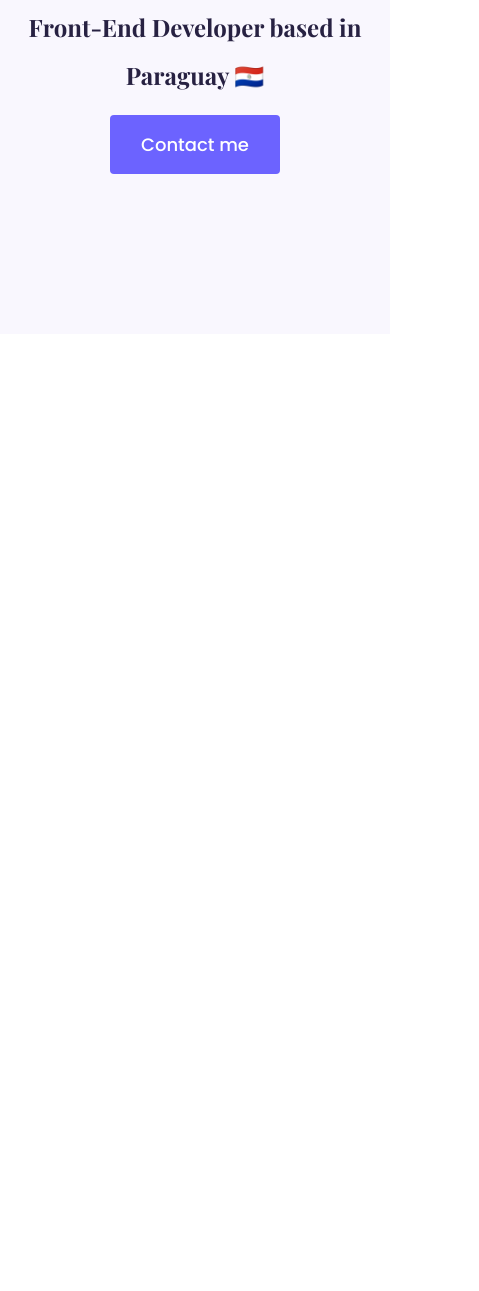
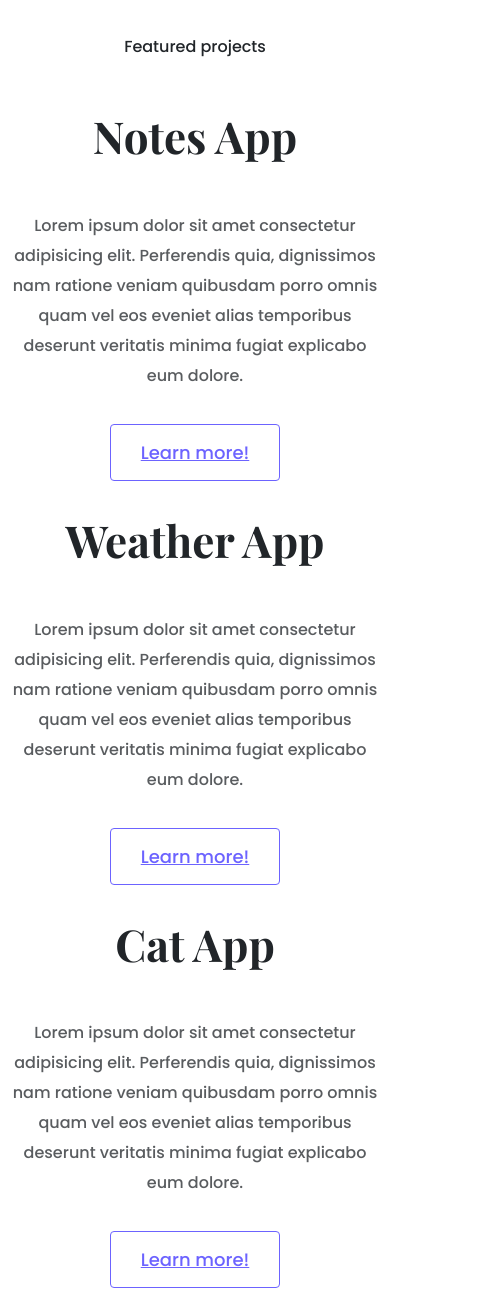
Before and after one commit to mrsun77/portfolio-project, a plain HTML site: page index.html in a window 390 px wide. Shown: the part 449-1740 px from the top of the page, 479 px wide, since content can reach past the window. Before the commit the page ends 844 px from the top, so only its background shows below. Drawn offline with nearby package versions, Linux system fonts and the light colour scheme; a web font is replaced by a local one.

Commit message:
Added content design

```diff
--- a/index.html
+++ b/index.html
@@ -25,5 +25,60 @@
       <h2 class="mb-3">Front-End Developer based in Paraguay 🇵🇾</h2>
       <div><a href="#" class="btn btn-branding">Contact me</a></div>
     </div>
+    <p class="text-center m-5">Featured projects</p>
+
+    <div class="container">
+      <div class="row mb-5">
+        <div class="col d-none d-lg-block">
+          <img src="/images/notes.png" alt="Notes App" class="img-fluid" />
+        </div>
+        <div class="col">
+          <div class="project-description">
+            <h2 class="mb-5">Notes App</h2>
+            <p class="mb-5 text-muted">
+              Lorem ipsum dolor sit amet consectetur adipisicing elit.
+              Perferendis quia, dignissimos nam ratione veniam quibusdam porro
+              omnis quam vel eos eveniet alias temporibus deserunt veritatis
+              minima fugiat explicabo eum dolore.
+            </p>
+            <a href="#" class="btn-branding-outline">Learn more!</a>
+          </div>
+        </div>
+      </div>
+      <div class="row mb-5">
+        <div class="col">
+          <div class="project-description">
+            <h2 class="mb-5">Weather App</h2>
+            <p class="mb-5 text-muted">
+              Lorem ipsum dolor sit amet consectetur adipisicing elit.
+              Perferendis quia, dignissimos nam ratione veniam quibusdam porro
+              omnis quam vel eos eveniet alias temporibus deserunt veritatis
+              minima fugiat explicabo eum dolore.
+            </p>
+            <a href="#" class="btn-branding-outline">Learn more!</a>
+          </div>
+        </div>
+        <div class="col d-none d-lg-block">
+          <img src="/images/weather.png" alt="Weather App" class="img-fluid" />
+        </div>
+      </div>
+      <div class="row mb-5">
+        <div class="col d-none d-lg-block">
+          <img src="/images/cat.png" alt="Catt App" class="img-fluid" />
+        </div>
+        <div class="col">
+          <div class="project-description">
+            <h2 class="mb-5">Cat App</h2>
+            <p class="mb-5 text-muted">
+              Lorem ipsum dolor sit amet consectetur adipisicing elit.
+              Perferendis quia, dignissimos nam ratione veniam quibusdam porro
+              omnis quam vel eos eveniet alias temporibus deserunt veritatis
+              minima fugiat explicabo eum dolore.
+            </p>
+            <a href="#" class="btn-branding-outline">Learn more!</a>
+          </div>
+        </div>
+      </div>
+    </div>
   </body>
 </html>
--- a/styles/styles.css
+++ b/styles/styles.css
@@ -21,10 +21,16 @@ h6 {
 
 h1 {
   font-size: 96px;
+  line-height: 1.5;
+}
+h2 {
+  font-size: 64px;
 }
 
 p {
   font-weight: normal;
+  font-size: 16px;
+  line-height: 30px;
 }
 
 .hero {
@@ -42,7 +48,7 @@ p {
 .hero h2 {
   font-family: var(--heading-font-family);
   font-weight: normal;
-  line-height: 2;
+  line-height: 1.5;
   font-size: 24px;
   color: #272142;
 }
@@ -55,3 +61,34 @@ p {
   line-height: 27px;
   padding: 15px 30px;
 }
+
+.btn-branding-outline {
+  border-radius: 4px;
+  border: 1px solid var(--branding-color);
+  color: var(--branding-color);
+  font-size: 18px;
+  line-height: 27px;
+  padding: 15px 30px;
+}
+
+.project-description {
+  padding: 120px 60px;
+}
+
+@media (max-width: 960px) {
+  h1 {
+    font-size: 44px;
+    line-height: 2;
+  }
+  h2 {
+    font-size: 44px;
+  }
+  .hero {
+    padding: 80px 20px;
+  }
+
+  .project-description {
+    padding: 0;
+    text-align: center;
+  }
+}
```
Also changed, not shown: images/cat.png (added), images/notes.png (added), images/weather.png (added), 2 other files.
